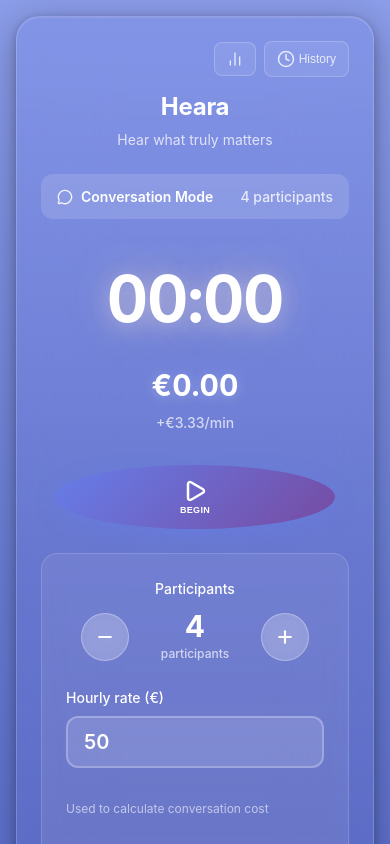
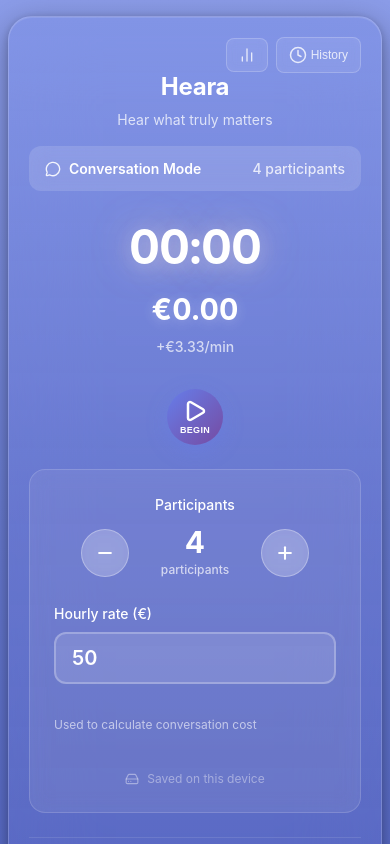
Before and after one commit to YOROBIZ/heara, a Vue app: page / in a window 390 px wide. Shown: the top 844 px of the page. Built offline with nearby package versions, Linux system fonts and the light colour scheme.

Commit message:
style: improve responsiveness for mobile and landscape

```diff
--- a/src/views/ConversationView.vue
+++ b/src/views/ConversationView.vue
@@ -1016,19 +1016,34 @@
   background: rgba(255, 80, 80, 0.1);
 }
 
+/* Mobile Optimization (Portrait) */
 @media (max-width: 480px) {
   .conversation-view {
-    padding: var(--space-4);
+    padding: var(--space-2);
+    align-items: flex-start; /* Allow scrolling if needed */
+    height: auto;
+    min-height: 100vh;
   }
 
   .conversation-card {
-    padding: var(--space-6);
+    padding: var(--space-5);
     border-radius: 24px;
     max-width: 100%;
+    margin-top: var(--space-2);
+    margin-bottom: var(--space-2);
+  }
+
+  .card-header {
+    padding-top: var(--space-4);
+    margin-bottom: var(--space-4);
+  }
+
+  .timer-hero {
+    margin: var(--space-6) 0 var(--space-4);
   }
 
   .timer-display {
-    font-size: 4rem;
+    font-size: clamp(3rem, 12vw, 4.5rem); /* Responsive font size */
   }
 
   .cost-main {
@@ -1036,44 +1051,96 @@
   }
 
   .control-bar {
-    flex-direction: column;
     gap: var(--space-3);
   }
 
-  .btn-circular,
+  /* Stack controls but keep them usable */
+  .btn-circular {
+    width: 56px;
+    height: 56px;
+  }
+
   .btn-stop {
     width: 100%;
-    max-width: 280px;
+    padding: var(--space-3);
+  }
+}
+
+/* Landscape Optimization (Mobile) */
+@media (max-height: 600px) and (orientation: landscape) {
+  .conversation-view {
+    padding: var(--space-2);
+    height: auto;
+    min-height: 100vh;
+    align-items: flex-start;
   }
 
-  .participants-controls {
-    width: 100%;
-    justify-content: center;
+  .conversation-card {
+    display: grid;
+    grid-template-columns: 1fr 1fr;
+    gap: var(--space-4);
+    padding: var(--space-4);
+    max-width: 600px;
+    align-items: center;
   }
 
-  .participants-input-group {
-    width: 100%;
-    max-width: 280px;
+  .card-header {
+    grid-column: 1 / -1;
+    margin-bottom: 0;
+    padding-top: var(--space-2);
+    display: flex;
+    justify-content: space-between;
+    align-items: center;
+    text-align: left;
+  }
+
+  .header-actions {
+    position: static;
+  }
+
+  .brand {
+    margin-top: 0;
+  }
+
+  .timer-hero {
+    margin: 0;
+    text-align: left;
+  }
+
+  .timer-display {
+    font-size: 3rem;
+  }
+
+  .cost-display {
+    margin-bottom: 0;
+    text-align: left;
+  }
+
+  .control-bar {
+    grid-column: 1 / -1;
+    margin-bottom: 0;
+    justify-content: flex-start;
+  }
+
+  .mode-bar, .restore-banner, .observation-card, .settings-section, .data-management-section, .app-signature {
+    grid-column: 1 / -1;
   }
 }
 
 /* Tablet and medium screens */
 @media (min-width: 481px) and (max-width: 768px) {
   .conversation-card {
-    max-width: 480px;
+    max-width: 520px;
   }
 }
 
 /* Ensure card fits within viewport on all devices */
 @media (max-height: 800px) {
   .conversation-card {
-    margin: var(--space-4) auto;
-  }
-
-  .timer-hero {
-    margin: var(--space-8) 0 var(--space-6);
+    margin: var(--space-2) auto;
   }
 }
+
 /* Confirmation Modal */
 .confirmation-modal {
   background: rgba(30, 30, 40, 0.95);
```
